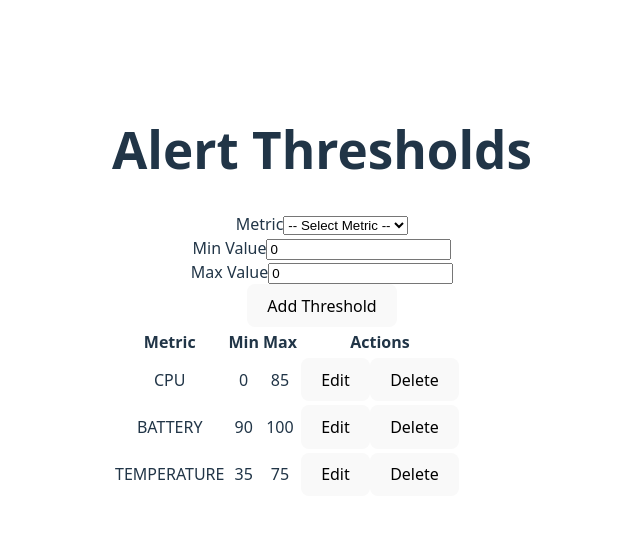
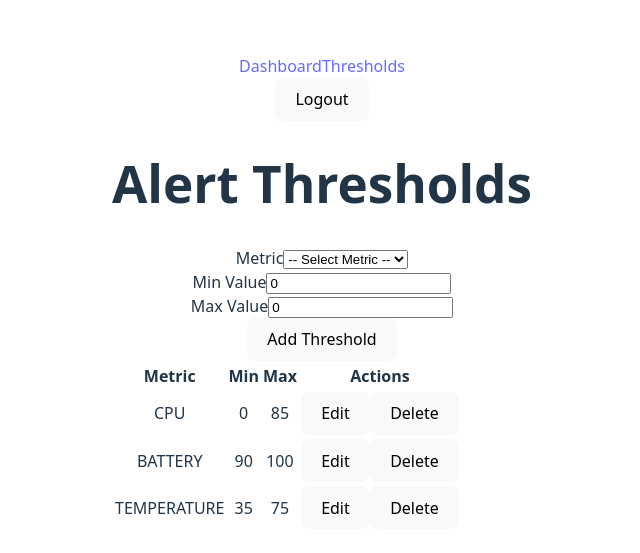
Before and after one commit to adityapatwardhan1/telemetry-dash, a React (Vite) app in the folder frontend/: page /thresholds in a window 1280 px wide. Shown: the part 107-660 px from the top of the page, without its empty margins (318-958 px from the left). Built offline with nearby package versions, Linux system fonts and the light colour scheme; sample sign-in values are in the browser's storage.

Commit message:
Added header for dashboard/threshold; restyle later

```diff
--- a/frontend/src/App.tsx
+++ b/frontend/src/App.tsx
@@ -6,6 +6,8 @@ import { AuthProvider, AuthContext } from "./auth/AuthContext";
 import { useContext } from "react";
 import './App.css'
 import './index.css';
+import Navbar from "./components/Navbar";
+
 
 function RequireAdmin({ children }: { children: React.ReactNode }) {
   const auth = useContext(AuthContext);
@@ -29,12 +31,12 @@ function RequireAdmin({ children }: { children: React.ReactNode }) {
   return <>{children}</>;
 }
 
-
-
 export default function App() {
   return (
     <AuthProvider>
       <BrowserRouter>
+        <Navbar /> {/* Always visible when user is logged in */}
+        <div className="pt-20 px-4"> {/* pt-20 creates space for fixed nav */}
           <Routes>
             <Route path="/login" element={<Login />} />
             <Route path="/dashboard" element={<Dashboard />} />
@@ -46,10 +48,49 @@ export default function App() {
                 </RequireAdmin>
               }
             />
-          <Route path="/" element={<Navigate to="/login" replace />} />
+            <Route
+              path="/"
+              element={
+                <AuthContext.Consumer>
+                  {(auth) =>
+                    auth?.user ? (
+                      <Navigate to="/dashboard" replace />
+                    ) : (
+                      <Navigate to="/login" replace />
+                    )
+                  }
+                </AuthContext.Consumer>
+              }
+            />
             <Route path="*" element={<div>404 Not Found</div>} />
           </Routes>
+        </div>
       </BrowserRouter>
     </AuthProvider>
   );
 }
+
+
+
+// export default function App() {
+//   return (
+//     <AuthProvider>
+//       <BrowserRouter>
+//         <Routes>
+//           <Route path="/login" element={<Login />} />
+//           <Route path="/dashboard" element={<Dashboard />} />
+//           <Route
+//             path="/thresholds"
+//             element={
+//               <RequireAdmin>
+//                 <Thresholds />
+//               </RequireAdmin>
+//             }
+//           />
+//           <Route path="/" element={<Navigate to="/login" replace />} />
+//           <Route path="*" element={<div>404 Not Found</div>} />
+//         </Routes>
+//       </BrowserRouter>
+//     </AuthProvider>
+//   );
+// }
--- /dev/null
+++ b/frontend/src/components/Navbar.tsx
@@ -0,0 +1,40 @@
+// components/Navbar.tsx
+import { useContext } from "react";
+import { AuthContext } from "../auth/AuthContext";
+import { Link, useNavigate } from "react-router-dom";
+
+export default function Navbar() {
+  const auth = useContext(AuthContext);
+  if (!auth) throw new Error("AuthContext not found");
+
+  const { user } = auth;
+  const navigate = useNavigate();
+
+  const handleLogout = () => {
+    auth.logout();
+    navigate("/login");
+  };
+
+  if (!user) return null;
+
+  return (
+    <nav className="fixed top-0 left-0 right-0 bg-gray-800 text-white p-4 shadow-md z-50 flex justify-between items-center">
+      <div className="flex gap-4">
+        <Link to="/dashboard" className="hover:underline">
+          Dashboard
+        </Link>
+        {user.role === "admin" && (
+          <Link to="/thresholds" className="hover:underline">
+            Thresholds
+          </Link>
+        )}
+      </div>
+      <button
+        onClick={handleLogout}
+        className="bg-red-500 hover:bg-red-600 text-white px-3 py-1 rounded"
+      >
+        Logout
+      </button>
+    </nav>
+  );
+}
--- a/frontend/src/pages/Dashboard.tsx
+++ b/frontend/src/pages/Dashboard.tsx
@@ -3,6 +3,7 @@ import Graph from "../components/Graph";
 import StatusCard from "../components/StatusCard";
 import EventTable from "../components/EventTable";
 import useTelemetry from "../hooks/usePolling";
+import Header from "../components/Header";
 
 export default function Dashboard() {
   const { telemetryData, alertEventsByDevice, currentMetricsByDevice } = useTelemetry();
@@ -18,6 +19,7 @@ export default function Dashboard() {
 
   return (
     <div>
+      {/* <Header /> */}
       <h1>System Telemetry</h1>
 
       <label htmlFor="device-select">Select Device:</label>
--- a/frontend/src/pages/Thresholds.tsx
+++ b/frontend/src/pages/Thresholds.tsx
@@ -1,6 +1,7 @@
 import React, { useState } from "react";
-import ThresholdForm from "../components/ThresholdForm"
-import ThresholdTable from "../components/ThresholdTable"
+import ThresholdForm from "../components/ThresholdForm";
+import ThresholdTable from "../components/ThresholdTable";
+import Header from "../components/Header";
 
 type Threshold = {
   metric: string;
```
Also changed, not shown: frontend/src/components/Header.tsx (added, +31 -0 lines). Lines whose indentation alone changed are shown as unchanged.
